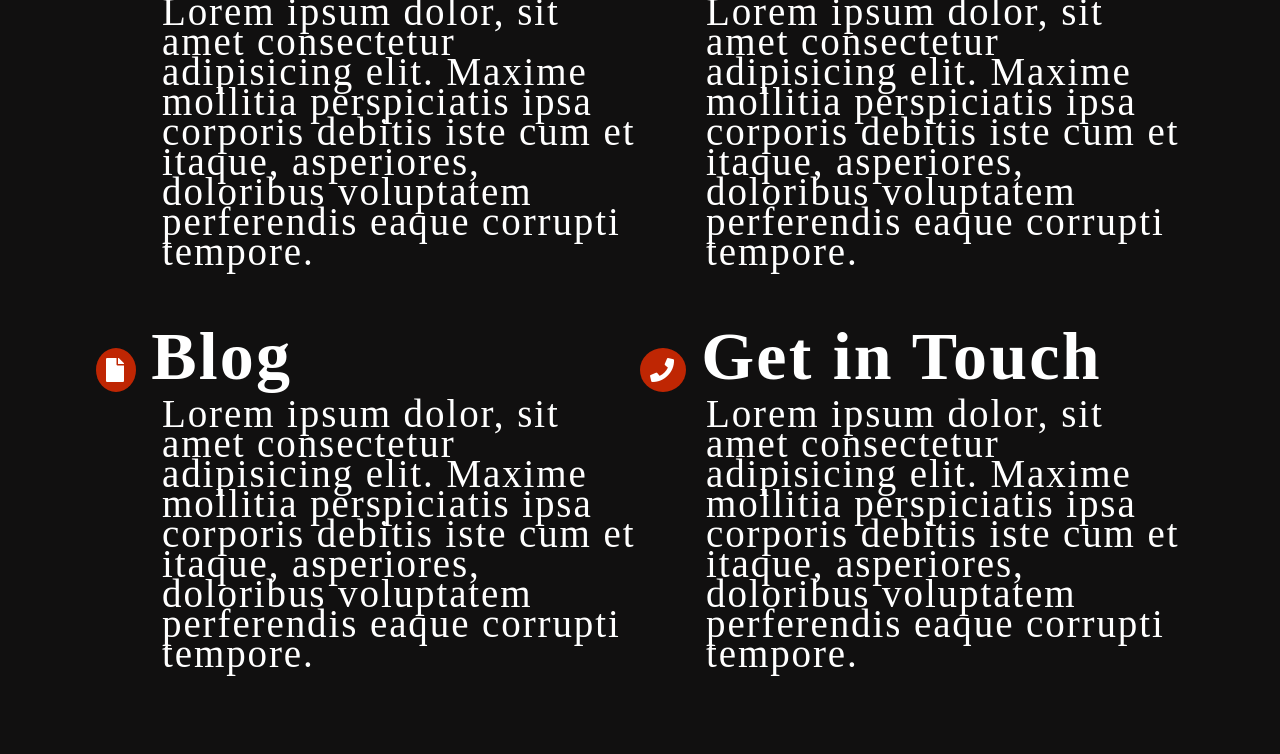
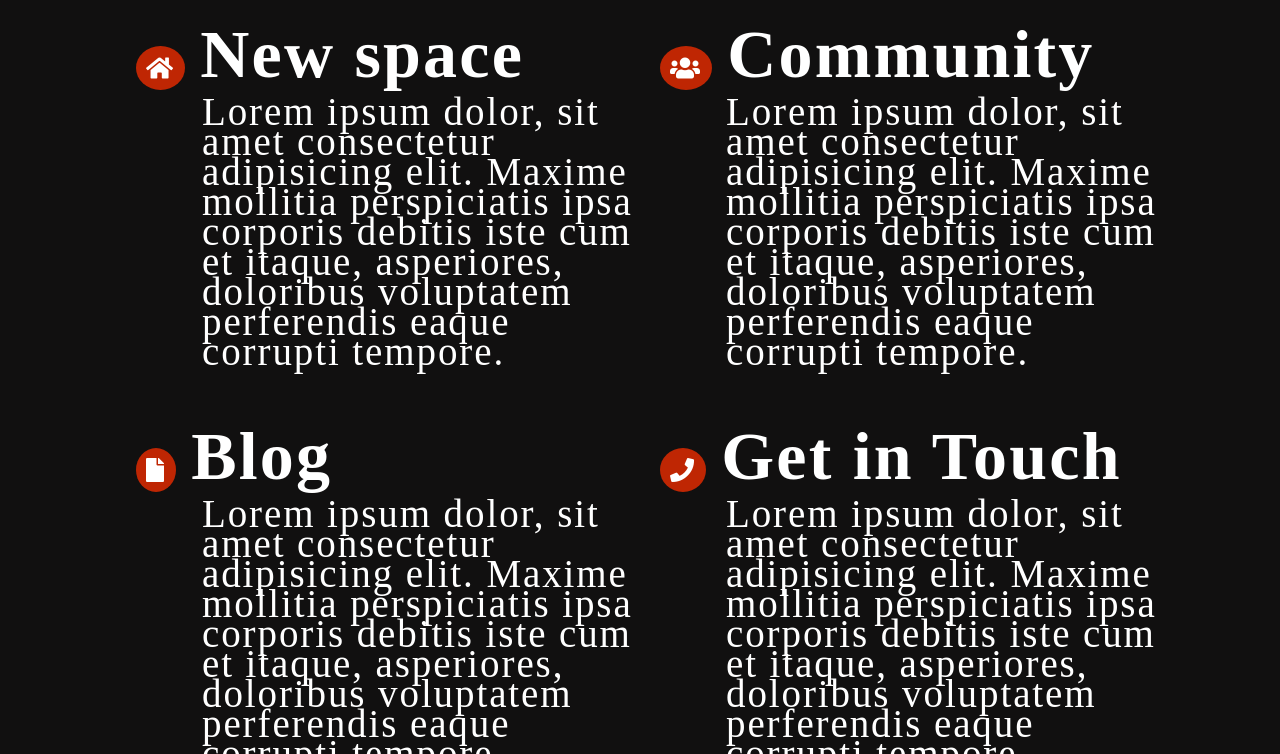
Before and after one commit to natalielaing/natalieLaingProject1, a plain HTML site: page index.html in a window 1280 px wide. Shown: the part 855-1609 px from the top of the page. Drawn offline with Linux system fonts and the light colour scheme; a web font is replaced by a local one.

Commit message:
altered padding on home section 1 ul

```diff
--- a/styles/sass/partials/_home.scss
+++ b/styles/sass/partials/_home.scss
@@ -58,7 +58,7 @@
     padding-bottom:100px;
     ul {
         margin: 0;
-        padding: 100px 0;
+        padding-top: 200px;
         display: flex;
         flex-wrap: wrap;
         li {
```
Also changed, not shown: styles/style.css.
